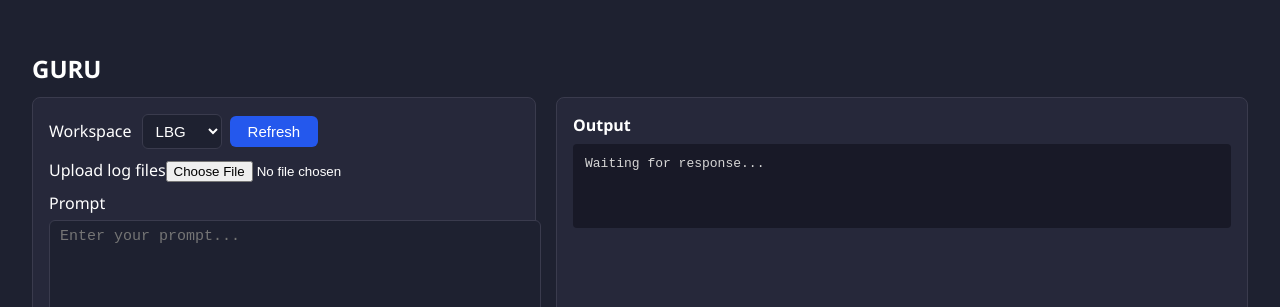
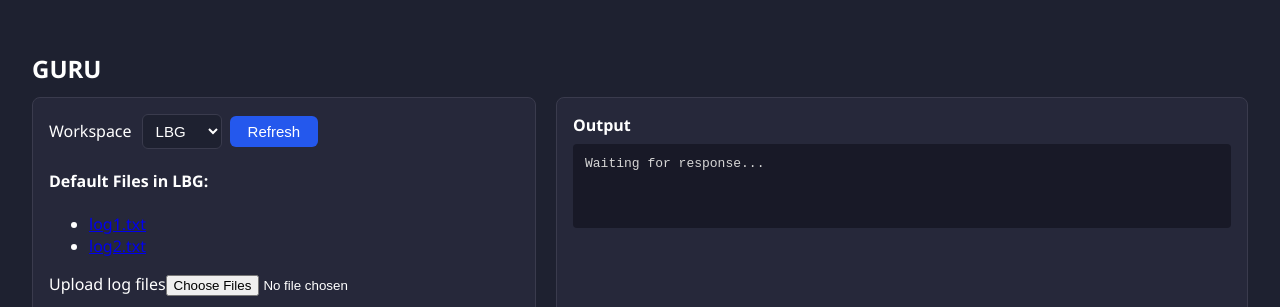
Before and after one commit to aayush-ofss/ams-ui-integration, a React (Create React App) app in the folder frontend/: page / in a window 1280 px wide. Shown: the top 307 px of the page. Built offline with nearby package versions, Linux system fonts and the light colour scheme; no server answers.

Commit message:
Update App.js
commited changes with frontend code change

```diff
--- a/frontend/src/App.js
+++ b/frontend/src/App.js
@@ -1,4 +1,3 @@
-// src/App.js
 import React, { useRef, useState, useEffect } from "react";
 
 const darkBg = "#1e2130";
@@ -6,9 +5,16 @@ const boxBg = "#26283a";
 const border = "1px solid #3a3b4d";
 const accent = "#2458ed";
 
+// Default files per branch
+const defaultFiles = {
+  LBG: ["/default_logs/LBG/log1.txt", "/default_logs/LBG/log2.txt"],
+  TD: ["/default_logs/TD/logA.txt", "/default_logs/TD/logB.txt"]
+};
+
 function App() {
-  const [workspace, setWorkspace] = useState("AMS AI");
+  const [workspace, setWorkspace] = useState("LBG");
   const [file, setFile] = useState(null);
+  const [uploadedFiles, setUploadedFiles] = useState([]);
   const [prompt, setPrompt] = useState("");
   const [output, setOutput] = useState("");
   const ws = useRef(null);
@@ -35,6 +41,10 @@ function App() {
     setOutput("");
   };
 
+  const handleFileUpload = (e) => {
+    setUploadedFiles(Array.from(e.target.files));
+  };
+
   return (
     <div style={{
       minHeight: "100vh",
@@ -55,22 +65,38 @@ function App() {
           minWidth: 350,
           maxWidth: 470,
         }}>
+          {/* Workspace selection */}
           <div style={{ marginBottom: 10 }}>
             <label>Workspace</label>
             <select style={selectStyle} value={workspace} onChange={e => setWorkspace(e.target.value)}>
               <option>LBG</option>
               <option>TD</option>
-              {/* Add more options as needed */}
             </select>
             <button style={{ ...btnStyle, marginLeft: 8 }}>Refresh</button>
           </div>
+
+          {/* Default files */}
+          <div style={{ marginBottom: 10 }}>
+            <h4>Default Files in {workspace}:</h4>
+            <ul>
+              {defaultFiles[workspace].map((f, i) => (
+                <li key={i}>
+                  <a href={f} target="_blank" rel="noopener noreferrer">{f.split("/").pop()}</a>
+                </li>
+              ))}
+            </ul>
+          </div>
+
+          {/* Upload new log files */}
           <div style={{ marginBottom: 10 }}>
             <label>Upload log files</label>
-            <input type="file"
-              style={{ color: "#fff" }}
-              onChange={e => setFile(e.target.files[0])}
-            />
+            <input type="file" multiple style={{ color: "#fff" }} onChange={handleFileUpload} />
+            <ul>
+              {uploadedFiles.map((f, i) => <li key={i}>{f.name}</li>)}
+            </ul>
           </div>
+
+          {/* Prompt input */}
           <div style={{ marginBottom: 10 }}>
             <label>Prompt</label>
             <textarea
@@ -87,6 +113,7 @@ function App() {
             </div>
           </div>
         </div>
+
         {/* Right output */}
         <div style={{
           background: boxBg,
@@ -103,6 +130,7 @@ function App() {
           }}>{output || "Waiting for response..."}</div>
         </div>
       </div>
+
       {/* Optional: History section */}
       <div style={{
         marginTop: 32,
@@ -113,7 +141,6 @@ function App() {
         maxWidth: 600
       }}>
         <div style={{ fontWeight: 600 }}>History</div>
-        {/* Add history handling here if needed */}
         <button style={btnStyle}>Refresh</button>
       </div>
     </div>
```
